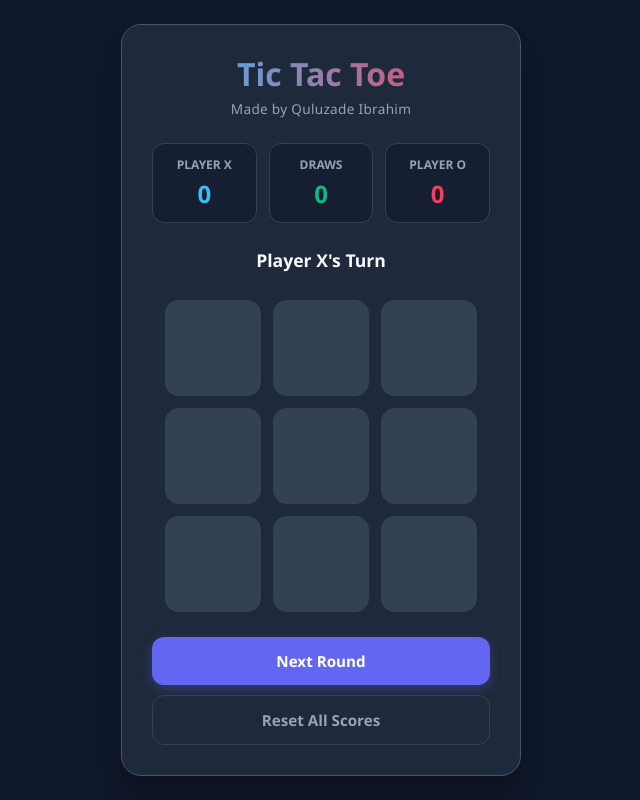
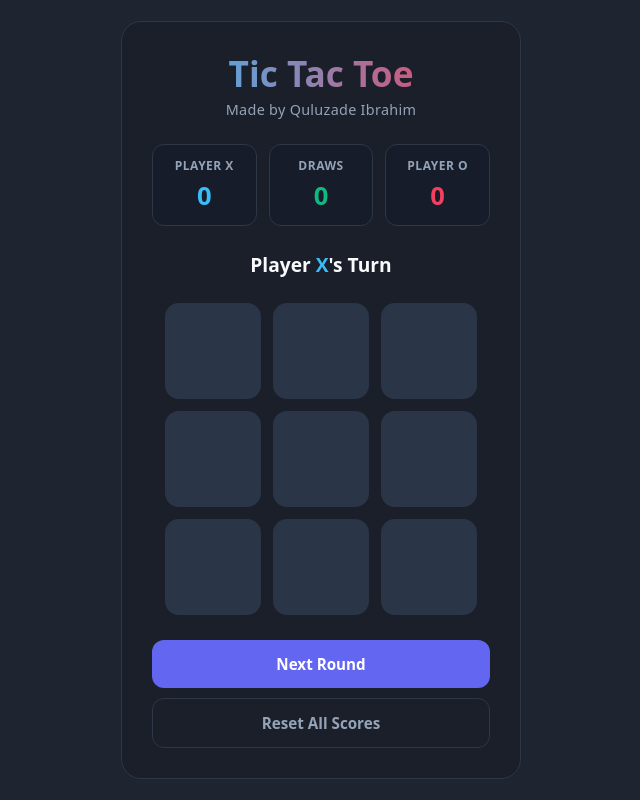
Before and after one commit to coldmusic28-dot/coldmusic28-dot.github.io, a plain HTML site: page index.html in a window 1280 px wide. Both pictures are taken after a click on the button "Next Round". Shown: the whole page, without its empty margins (319-959 px from the left). Drawn offline with Linux system fonts and the light colour scheme.

Commit message:
Update index.html

```diff
--- a/index.html
+++ b/index.html
@@ -6,9 +6,9 @@
     <title>Tic Tac Toe</title>
     <style>
         :root {
-            --bg-color: #0f172a;
-            --container-bg: #1e293b;
-            --cell-bg: #334155;
+            --bg-color: #1e2530;
+            --container-bg: #1a1f29;
+            --cell-bg: #2a3547;
             --text-main: #f8fafc;
             --text-muted: #94a3b8;
             --color-x: #38bdf8;
@@ -16,283 +16,131 @@
             --color-draw: #10b981;
             --accent: #6366f1;
         }
-
-        * {
-            box-sizing: border-box;
-            font-family: 'Segoe UI', system-ui, Roboto, sans-serif;
-            margin: 0;
-            padding: 0;
-        }
-
-        body {
-            background-color: var(--bg-color);
-            color: var(--text-main);
-            display: flex;
-            justify-content: center;
-            align-items: center;
-            min-height: 100vh;
-            padding: 20px;
-        }
-
-        .container {
-            text-align: center;
-            background: var(--container-bg);
-            padding: 30px;
-            border-radius: 20px;
-            box-shadow: 0 20px 25px -5px rgba(0, 0, 0, 0.3);
-            width: 100%;
-            max-width: 400px;
-            border: 1px solid #475569;
-            position: relative;
-        }
-
-        .title-group {
-            margin-bottom: 25px;
-        }
-
-        h1 {
-            font-size: 2rem;
-            background: linear-gradient(to right, var(--color-x), var(--color-o));
-            -webkit-background-clip: text;
-            -webkit-text-fill-color: transparent;
-            font-weight: 800;
-            display: block;
-            line-height: 1.2;
-        }
-
-        .signature-text {
-            display: block !important;
-            visibility: visible !important;
-            font-size: 0.85rem !important;
-            color: var(--text-muted) !important;
-            font-weight: 500 !important;
-            letter-spacing: 0.3px !important;
-            margin-top: 6px !important;
-            text-align: center !important;
-        }
-
-        .scoreboard {
-            display: grid;
-            grid-template-columns: repeat(3, 1fr);
-            gap: 12px;
-            margin-bottom: 25px;
-        }
-
-        .score-box {
-            background: #0f172a80;
-            padding: 12px;
-            border-radius: 12px;
-            border: 1px solid #334155;
-            display: flex;
-            flex-direction: column;
-        }
-
-        .label {
-            font-size: 0.75rem;
-            text-transform: uppercase;
-            color: var(--text-muted);
-            font-weight: 600;
-        }
-
-        .val {
-            font-size: 1.5rem;
-            font-weight: 700;
-            margin-top: 4px;
-        }
-
+        * { box-sizing: border-box; font-family: system-ui, sans-serif; margin: 0; padding: 0; }
+        body { background-color: var(--bg-color); color: var(--text-main); display: flex; justify-content: center; align-items: center; min-height: 100vh; padding: 20px; }
+        .container { text-align: center; background: var(--container-bg); padding: 30px; border-radius: 20px; width: 100%; max-width: 400px; border: 1px solid #2d3748; }
+        .title-group { margin-bottom: 25px; }
+        h1 { font-size: 2.2rem; background: linear-gradient(to right, var(--color-x), var(--color-o)); -webkit-background-clip: text; -webkit-text-fill-color: transparent; font-weight: 800; display: block; line-height: 1.2; }
+        .signature-text { display: block; font-size: 0.9rem; color: var(--text-muted); font-weight: 500; letter-spacing: 0.3px; margin-top: 6px; }
+        .scoreboard { display: grid; grid-template-columns: repeat(3, 1fr); gap: 12px; margin-bottom: 25px; }
+        .score-box { background: rgba(15, 23, 42, 0.4); padding: 12px; border-radius: 12px; border: 1px solid #2d3748; display: flex; flex-direction: column; }
+        .label { font-size: 0.75rem; text-transform: uppercase; color: var(--text-muted); font-weight: 700; letter-spacing: 0.5px; }
+        .val { font-size: 1.6rem; font-weight: 700; margin-top: 4px; }
         #score-x .val { color: var(--color-x); }
         #score-draw .val { color: var(--color-draw); }
         #score-o .val { color: var(--color-o); }
-
-        #turn-indicator {
-            font-size: 1.1rem;
-            font-weight: 600;
-            margin-bottom: 25px;
-            min-height: 27px;
-        }
-
-        .board {
-            display: flex !important;
-            flex-direction: column !important;
-            gap: 12px !important;
-            margin: 0 auto 25px auto !important;
-            width: 312px !important;
-            height: 312px !important;
-        }
-
-        .board-row {
-            display: flex !important;
-            gap: 12px !important;
-            width: 312px !important;
-            height: 96px !important;
-        }
-
-        .cell {
-            width: 96px !important;
-            height: 96px !important;
-            background: var(--cell-bg);
-            border-radius: 14px;
-            display: flex !important;
-            align-items: center !important;
-            justify-content: center !important;
-            font-size: 2.75rem;
-            font-weight: 800;
-            cursor: pointer;
-            user-select: none;
-            border: 1px solid transparent;
-            transition: all 0.2s ease;
-        }
-
-        .cell:hover:not(.taken) {
-            background: #475569;
-            transform: scale(1.02);
-        }
-
-        .cell.taken {
-            cursor: not-allowed;
-            background: #1e293b;
-            border-color: #334155;
-        }
-
-        .cell.p-x {
-            color: var(--color-x);
-            text-shadow: 0 0 12px rgba(56, 189, 248, 0.4);
-        }
-
-        .cell.p-o {
-            color: var(--color-o);
-            text-shadow: 0 0 12px rgba(244, 63, 94, 0.4);
-        }
-
-        .cell.winner-highlight {
-            background: rgba(16, 185, 129, 0.2) !important;
-            border-color: var(--color-draw) !important;
-            color: var(--color-draw) !important;
-            text-shadow: 0 0 16px var(--color-draw) !important;
-            animation: pulseGlow 1.5s infinite ease-in-out;
-        }
-
-        @keyframes pulseGlow {
-            0%, 100% { box-shadow: 0 0 8px rgba(16, 185, 129, 0.2); }
-            50% { box-shadow: 0 0 20px rgba(16, 185, 129, 0.6); transform: scale(1.03); }
-        }
-
-        .controls {
-            display: flex;
-            flex-direction: column;
-            gap: 10px;
-        }
-
-        button {
-            width: 100%;
-            padding: 14px;
-            border: none;
-            border-radius: 12px;
-            font-size: 0.95rem;
-            font-weight: 700;
-            cursor: pointer;
-            transition: all 0.2s ease;
-        }
-
-        #restart-btn {
-            background: var(--accent);
-            color: white;
-            box-shadow: 0 4px 12px rgba(99, 102, 241, 0.3);
-        }
-
-        #restart-btn:hover {
-            background: #4f46e5;
-            transform: translateY(-1px);
-        }
-
-        #reset-scoreboard-btn {
-            background: transparent;
-            color: var(--text-muted);
-            border: 1px solid #334155;
-        }
-
-        #reset-scoreboard-btn:hover {
-            color: #ef4444;
-            background: #ef444415;
-        }
+        #turn-indicator { font-size: 1.2rem; font-weight: 600; margin-bottom: 25px; min-height: 27px; }
+        .board { display: flex; flex-direction: column; gap: 12px; margin: 0 auto 25px auto; width: 312px; height: 312px; }
+        .board-row { display: flex; gap: 12px; width: 312px; height: 96px; }
+        .cell { width: 96px; height: 96px; background: var(--cell-bg); border-radius: 14px; display: flex; align-items: center; justify-content: center; font-size: 2.75rem; font-weight: 800; cursor: pointer; user-select: none; border: 1px solid transparent; transition: all 0.2s ease; }
+        .cell:hover:not(.taken) { background: #3b4a63; transform: scale(1.02); }
+        .cell.taken { cursor: not-allowed; background: rgba(15, 23, 42, 0.6); border-color: #2d3748; }
+        .cell.p-x { color: var(--color-x); text-shadow: 0 0 12px rgba(56, 189, 248, 0.5); }
+        .cell.p-o { color: var(--color-o); text-shadow: 0 0 12px rgba(244, 63, 94, 0.5); }
+        .cell.winner-highlight { background: rgba(16, 185, 129, 0.2) !important; border-color: var(--color-draw) !important; color: var(--color-draw) !important; text-shadow: 0 0 16px var(--color-draw) !important; }
+        .controls { display: flex; flex-direction: column; gap: 10px; }
+        button { width: 100%; padding: 14px; border: none; border-radius: 12px; font-size: 0.95rem; font-weight: 700; cursor: pointer; transition: background 0.2s; }
+        #restart-btn { background: var(--accent); color: white; }
+        #restart-btn:hover { background: #4f46e5; }
+        #reset-scoreboard-btn { background: transparent; color: var(--text-muted); border: 1px solid #2d3748; }
+        #reset-scoreboard-btn:hover { color: #ef4444; background: #ef444415; border-color: rgba(239, 68, 68, 0.3); }
     </style>
 </head>
 <body>
-    <div class="container">
+    <div class="container" id="game-container" data-turn="X">
         <div class="title-group">
             <h1>Tic Tac Toe</h1>
             <span class="signature-text">Made by Quluzade Ibrahim</span>
         </div>
-
         <div class="scoreboard">
-            <div class="score-box" id="score-x"><span class="label">Player X</span><span class="val">0</span></div>
-            <div class="score-box" id="score-draw"><span class="label">Draws</span><span class="val">0</span></div>
-            <div class="score-box" id="score-o"><span class="label">Player O</span><span class="val">0</span></div>
+            <div class="score-box" id="score-x"><span class="label">Player X</span><span class="val" id="val-x">0</span></div>
+            <div class="score-box" id="score-draw"><span class="label">Draws</span><span class="val" id="val-draw">0</span></div>
+            <div class="score-box" id="score-o"><span class="label">Player O</span><span class="val" id="val-o">0</span></div>
         </div>
-        <div id="turn-indicator">Player X's Turn</div>
-
+        <div id="turn-indicator">Player <span id="turn-text" style="color: var(--color-x)">X</span>'s Turn</div>
         <div class="board" id="board">
             <div class="board-row">
-                <div class="cell" id="c0"></div>
-                <div class="cell" id="c1"></div>
-                <div class="cell" id="c2"></div>
+                <div class="cell" id="c0"></div><div class="cell" id="c1"></div><div class="cell" id="c2"></div>
             </div>
             <div class="board-row">
-                <div class="cell" id="c3"></div>
-                <div class="cell" id="c4"></div>
-                <div class="cell" id="c5"></div>
+                <div class="cell" id="c3"></div><div class="cell" id="c4"></div><div class="cell" id="c5"></div>
             </div>
             <div class="board-row">
-                <div class="cell" id="c6"></div>
-                <div class="cell" id="c7"></div>
-                <div class="cell" id="c8"></div>
+                <div class="cell" id="c6"></div><div class="cell" id="c7"></div><div class="cell" id="c8"></div>
             </div>
         </div>
-
         <div class="controls">
             <button id="restart-btn">Next Round</button>
             <button id="reset-scoreboard-btn">Reset All Scores</button>
         </div>
     </div>
     <script>
-        const cells = [
-            document.getElementById("c0"), document.getElementById("c1"), document.getElementById("c2"),
-            document.getElementById("c3"), document.getElementById("c4"), document.getElementById("c5"),
-            document.getElementById("c6"), document.getElementById("c7"), document.getElementById("c8")
-        ];
+        const root = document.getElementById('game-container');
         const board = document.getElementById('board');
-        const indicator = document.getElementById('turn-indicator');
-        let player = 'X';
-        let active = true;
-        let scores = { X: 0, O: 0, draws: 0 };
-        let winCombo = [];
+        const turnLabel = document.getElementById('turn-text');
+        const cells = ["c0","c1","c2","c3","c4","c5","c6","c7","c8"].map(id => document.getElementById(id));
+        let scores = { X: 0, O: 0, draws: 0 }, gameActive = true;
 
-        function checkWin() {
-            const v = cells.map(c => c.textContent);
-
-            // Hardcoded manual matches completely eliminate array compilation processing errors
-            if (v[0] !== "" && v[0] === v[1] && v[0] === v[2]) { winCombo =; return true; }
-            if (v[3] !== "" && v[3] === v[4] && v[3] === v[5]) { winCombo =; return true; }
-            if (v[6] !== "" && v[6] === v[7] && v[6] === v[8]) { winCombo =; return true; }
-            if (v[0] !== "" && v[0] === v[3] && v[0] === v[6]) { winCombo =; return true; }
-            if (v[1] !== "" && v[1] === v[4] && v[1] === v[7]) { winCombo =; return true; }
-            if (v[2] !== "" && v[2] === v[5] && v[2] === v[8]) { winCombo =; return true; }
-            if (v[0] !== "" && v[0] === v[4] && v[0] === v[8]) { winCombo =; return true; }
-            if (v[2] !== "" && v[2] === v[4] && v[2] === v[6]) { winCombo =; return true; }
+        function checkWinner() {
+            let winMark = "";
+            const lines = [, [3,4,5], [6,7,8],
+, [1,4,7], [2,5,8],
+, [2,4,6]
+            ];
+            for (let i = 0; i < lines.length; i++) {
+                const [a, b, c] = lines[i];
+                if (cells[a].textContent !== "" && cells[a].textContent === cells[b].textContent && cells[a].textContent === cells[c].textContent) {
+                    winMark = cells[a].textContent;
+                    cells[a].classList.add('winner-highlight');
+                    cells[b].classList.add('winner-highlight');
+                    cells[c].classList.add('winner-highlight');
+                    break;
+                }
+            }
+            if (winMark !== "") {
+                document.getElementById('turn-indicator').innerHTML = `Player <span style="color:var(--color-${winMark.toLowerCase()})">${winMark}</span> Wins!`;
+                scores[winMark]++;
+                document.getElementById(`val-${winMark.toLowerCase()}`).textContent = scores[winMark];
+                gameActive = false;
+                return true;
+            }
+            if (cells.every(c => c.textContent !== "")) {
+                document.getElementById('turn-indicator').innerHTML = `<span style="color:var(--color-draw)">It's a Draw!</span>`;
+                scores.draws++;
+                document.getElementById('val-draw').textContent = scores.draws;
+                gameActive = false;
+                return true;
+            }
             return false;
         }
 
         board.addEventListener('click', (e) => {
-            if (!active || !e.target.classList.contains('cell') || e.target.textContent !== "") return;
+            if (!gameActive || !e.target.classList.contains('cell') || e.target.textContent !== "") return;
+            const cur = root.getAttribute('data-turn');
+            e.target.textContent = cur;
+            e.target.classList.add('taken', cur === 'X' ? 'p-x' : 'p-o');
 
-            e.target.textContent = player;
-            e.target.classList.add('taken', player === 'X' ? 'p-x' : 'p-o');
+            if (!checkWinner()) {
+                const next = cur === 'X' ? 'O' : 'X';
+                root.setAttribute('data-turn', next);
+                turnLabel.textContent = next;
+                turnLabel.style.color = next === 'X' ? 'var(--color-x)' : 'var(--color-o)';
+            }
+        });
 
-            if (checkWin()) {
-                indicator.innerHTML = `Player <span style="color: var(--color-${player.toLowerCase()})">${player}</span> Wins!`;
-                scores[player]++;
-                document.querySelector(`#score-${player.toLowerCase()} .val`).textContent = scores[player];
-                winCombo.forEach(i => cells[i].classList.add('winner-highlight'));
-                active = false;
-                return;
-            }
+        document.getElementById('restart-btn').addEventListener('click', () => {
+            gameActive = true;
+            root.setAttribute('data-turn', 'X');
+            document.getElementById('turn-indicator').innerHTML = `Player <span id="turn-text" style="color:var(--color-x)">X</span>'s Turn`;
+            window.turnLabel = document.getElementById('turn-text');
+            cells.forEach(c => { c.textContent = ""; c.className = "cell"; });
+        });
+
+        document.getElementById('reset-scoreboard-btn').addEventListener('click', () => {
+            scores = { X: 0, O: 0, draws: 0 };
+            ['x', 'o', 'draw'].forEach(id => document.getElementById(`val-${id}`).textContent = "0");
+            document.getElementById('restart-btn').click();
+        });
+    </script>
+</body>
+</html>
```
